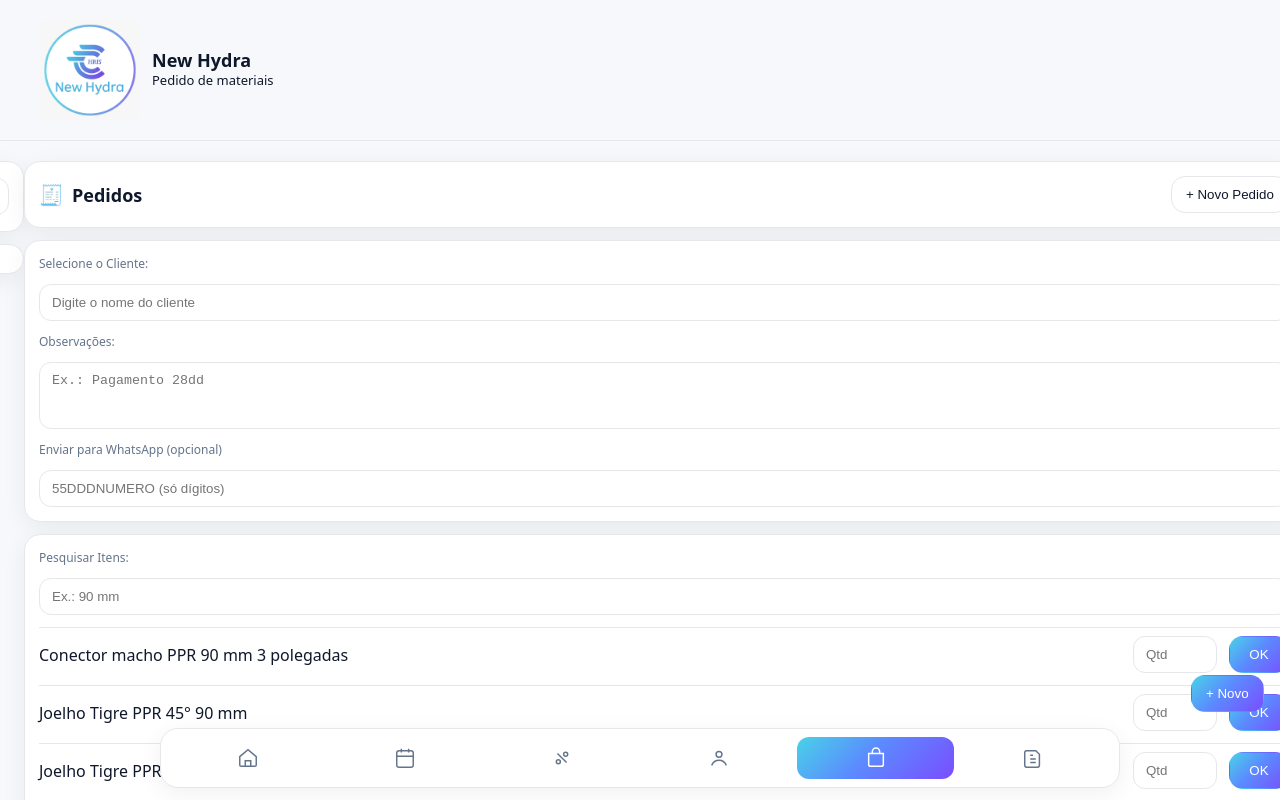
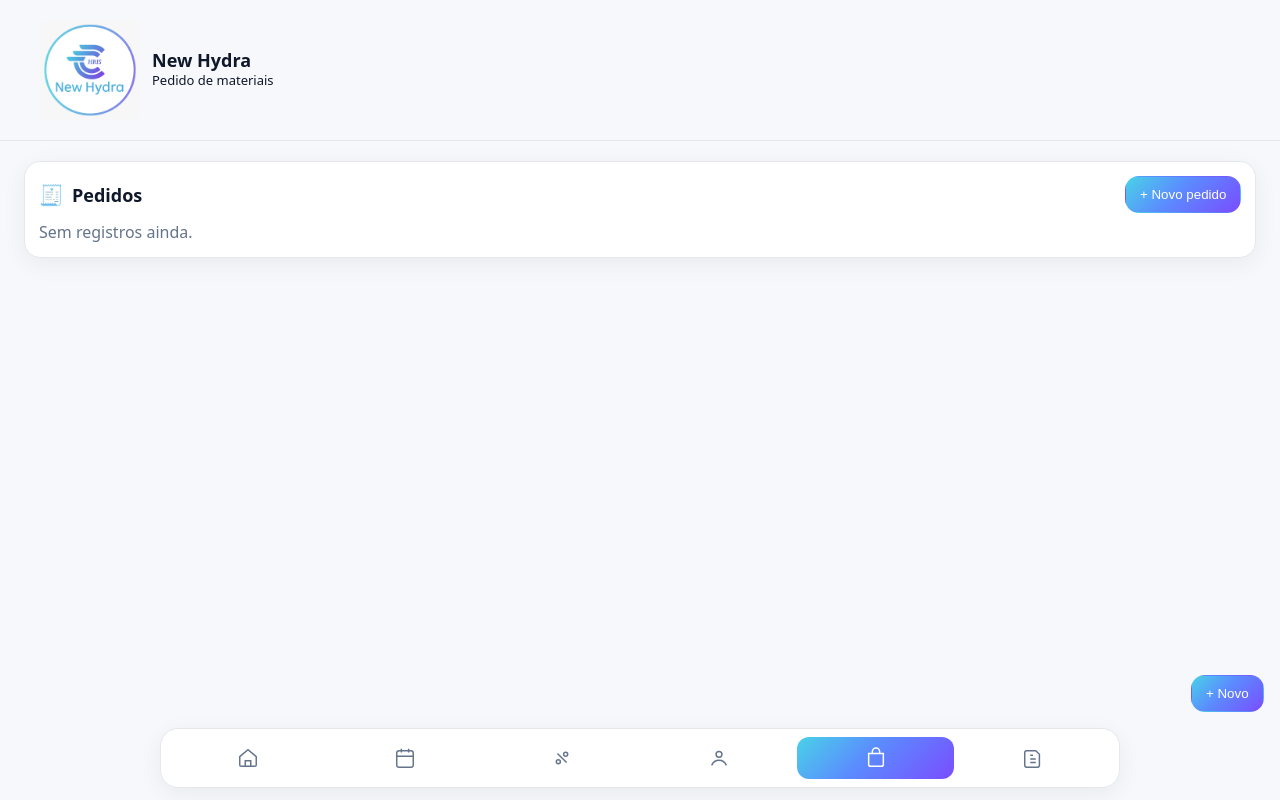
Before and after one commit to Gabriel-Tg/New-Hydra, a React (Vite) app: page / in a window 1280 px wide. Both pictures are taken after a click on the button 875 px from the left and 758 px from the top of the page. Built offline with nearby package versions, Linux system fonts and the light colour scheme.

Commit message:
Remoção de deslize

```diff
--- a/src/App.jsx
+++ b/src/App.jsx
@@ -1,4 +1,4 @@
-import React, { useEffect, useMemo, useRef, useState } from "react";
+import React, { useMemo, useState } from "react";
 import "./styles.mobile.css";
 import "./styles.desktop.css";
 import Header from "./components/Header.jsx";
@@ -23,83 +23,18 @@ const TABS = [
 
 export default function App() {
   const [tab, setTab] = useState("inicio");
-  const idx = useMemo(()=> TABS.findIndex(t=>t.key===tab), [tab]);
-
-  // título dinâmico no header
-  const screenTitle = useMemo(()=> (TABS.find(t=>t.key===tab)?.label || "Início"), [tab]);
-
-  // swipe - só em telas <= 900px
-  const trackRef = useRef(null);
-  const touch = useRef({ x0:0, x:0, dragging:false });
-
-  const onTouchStart = (e)=>{
-    if (window.innerWidth > 900) return;
-    const x = e.touches[0].clientX;
-    touch.current = { x0:x, x, dragging:true };
-  };
-  const onTouchMove = (e)=>{
-    if (!touch.current.dragging) return;
-    touch.current.x = e.touches[0].clientX;
-    const dx = touch.current.x - touch.current.x0;
-    if (trackRef.current){
-      trackRef.current.style.transition = "none";
-      const base = -idx * 100;
-      trackRef.current.style.transform = `translateX(calc(${base}vw + ${dx}px))`;
-    }
-  };
-  const onTouchEnd = ()=>{
-    if (!touch.current.dragging) return;
-    const dx = touch.current.x - touch.current.x0;
-    const threshold = 60; // px
-    let next = idx;
-    if (dx < -threshold) next = Math.min(idx+1, TABS.length-1);
-    if (dx > threshold)  next = Math.max(idx-1, 0);
-    setTab(TABS[next].key);
-    if (trackRef.current){
-      trackRef.current.style.transition = "";
-      trackRef.current.style.transform = `translateX(-${next*100}vw)`;
-    }
-    touch.current.dragging = false;
-  };
-
-  // sincroniza transform quando muda tab (ex.: clique na tabbar)
-  useEffect(()=>{
-    if (trackRef.current){
-      trackRef.current.style.transition = "transform 320ms cubic-bezier(.22,.61,.36,1)";
-      trackRef.current.style.transform = `translateX(-${idx*100}vw)`;
-    }
-  }, [idx]);
-
-  // integra botões "A Receber/A Pagar/Fluxo" (eventinho simples)
-  useEffect(()=>{
-    const h = (e)=>{
-      if (typeof e.detail !== "string") return;
-      if (!e.detail.startsWith("financeiro:")) return;
-      setTab("financeiro");
-    };
-    window.addEventListener("app:setTab", h);
-    return ()=> window.removeEventListener("app:setTab", h);
-  }, []);
+  const screenTitle = useMemo(
+    () => TABS.find(t => t.key === tab)?.label || "Início",
+    [tab]
+  );
+  const Active = useMemo(() => TABS.find(t => t.key === tab)?.component || Inicio, [tab]);
 
   return (
     <div className="app">
       <Header screenTitle={screenTitle} />
-
-      {/* Viewstack com swipe no mobile */}
-      <main className="main" onTouchStart={onTouchStart} onTouchMove={onTouchMove} onTouchEnd={onTouchEnd}>
-        <div
-          ref={trackRef}
-          className="views-track"
-          style={{ width: `calc(${TABS.length} * 100vw)` }}
-        >
-          {TABS.map(({ key, component:Comp })=>(
-            <section key={key} className="view">
-              {tab===key ? <Comp/> : <Comp/> /* mantém simples; pode lazy-load depois */}
-            </section>
-          ))}
-        </div>
+      <main className="main">
+        <Active />
       </main>
-
       <MobileTabBar tab={tab} setTab={setTab} />
       <NewMenu />
       <Toast />
--- a/src/lib/catalogo.jsx
+++ b/src/lib/catalogo.jsx
@@ -1,5 +1,3 @@
-// Catálogo base (exemplo). Você pode trocar/expandir depois.
-// A ordenação é feita por tamanho em mm (desc).
 export const catalogoBase = [
   { id: "tubo-ppr-90mm", desc: "Tubo Tigre PN20 PPR 90 mm 3 M" },
   { id: "uniao-ppr-90mm", desc: "União Tigre Dupla c/ Parafuso PPR 90 mm" },
@@ -15,7 +13,6 @@ export const catalogoBase = [
   { id: "joelho-90-20mm", desc: "Joelho 90 graus 20 mm soldável" },
 ];
 
-// extrai o primeiro número antes de "mm". Ex.: "90 mm" -> 90
 export function extractMm(desc = "") {
   const m = desc.toLowerCase().match(/(\d+(?:[\.,]\d+)?)\s*mm/);
   if (!m) return -Infinity;
@@ -23,7 +20,6 @@ export function extractMm(desc = "") {
   return isNaN(n) ? -Infinity : n;
 }
 
-// ordena por tamanho (mm) desc, depois A–Z
 export function sortByMmDesc(arr) {
   return [...arr].sort((a, b) => {
     const da = extractMm(a.desc);
--- a/src/pages/Pedidos.jsx
+++ b/src/pages/Pedidos.jsx
@@ -1,15 +1,13 @@
-import React, { useMemo, useRef, useState } from "react";
+import React, { useEffect, useMemo, useRef, useState } from "react";
 import { catalogoBase, sortByMmDesc } from "../lib/catalogo.jsx";
 
-// util simples para montar o texto do WhatsApp
+// monta texto do WhatsApp
 function montarMensagem({ cliente, itens, observacoes }) {
   const linhas = [];
   linhas.push("🧾 Pedido de Compra");
   linhas.push(`Cliente: ${cliente || "-"}`);
   linhas.push("-----------------");
-  itens.forEach((i) => {
-    linhas.push(`* ${i.desc} - Quantidade: ${i.qtd}`);
-  });
+  itens.forEach((i) => linhas.push(`* ${i.desc} - Quantidade: ${i.qtd}`));
   linhas.push("-----------------");
   linhas.push("Observações:");
   linhas.push(observacoes?.trim() ? observacoes.trim() : "-");
@@ -18,69 +16,37 @@ function montarMensagem({ cliente, itens, observacoes }) {
   return linhas.join("\n");
 }
 
-export default function Pedidos() {
-  // ---- estado do pedido ----
+// persistência simples
+const KEY = "pedidos_v1";
+function loadPedidos(){ try{ return JSON.parse(localStorage.getItem(KEY) || "[]"); }catch{ return []; } }
+function savePedidos(arr){ localStorage.setItem(KEY, JSON.stringify(arr)); }
+
+export default function Pedidos(){
+  // registro histórico
+  const [pedidos, setPedidos] = useState(loadPedidos());
+  useEffect(()=> savePedidos(pedidos), [pedidos]);
+
+  // estado do pedido atual
+  const [editando, setEditando] = useState(false); // controla se estamos em "Novo pedido"
   const [cliente, setCliente] = useState("");
   const [observacoes, setObservacoes] = useState("");
-  const [itensPedido, setItensPedido] = useState([]); // [{id, desc, qtd}]
+  const [itensPedido, setItensPedido] = useState([]);
+  const [waPhone, setWaPhone] = useState("");
+
+  // busca dinâmica — lista aparece SOMENTE quando há busca
   const [busca, setBusca] = useState("");
-  const [waPhone, setWaPhone] = useState(""); // opcional (55DDDNumero)
+  const [qtdMap, setQtdMap] = useState({});
+  const qtdRefs = useRef({});
 
-  // campo de cadastro manual de item
-  const [novoDesc, setNovoDesc] = useState("");
-  const [novoQtd, setNovoQtd] = useState("");
-
-  // quantidades digitadas na lista (mapa por id)
-  const [qtdMap, setQtdMap] = useState({});
-  const qtdRefs = useRef({}); // para focar/limpar campo após OK
-
-  // catálogo base (ordenado por mm desc)
   const catalogoOrdenado = useMemo(() => sortByMmDesc(catalogoBase), []);
-  const listaFiltrada = useMemo(() => {
+  const resultados = useMemo(() => {
     const q = busca.trim().toLowerCase();
-    if (!q) return catalogoOrdenado;
-    return catalogoOrdenado.filter((i) => i.desc.toLowerCase().includes(q));
+    if (q.length < 2) return []; // só mostra lista se tiver algo digitado
+    return catalogoOrdenado.filter(i => i.desc.toLowerCase().includes(q));
   }, [busca, catalogoOrdenado]);
 
-  // adiciona item ao pedido (ou soma quantidades se já existir)
-  function addItemAoPedido({ id, desc, qtd }) {
-    const n = Number(qtd);
-    if (!desc || !n || n <= 0) return;
-    setItensPedido((prev) => {
-      const idx = prev.findIndex((p) => p.id === id);
-      if (idx >= 0) {
-        const cp = [...prev];
-        cp[idx] = { ...cp[idx], qtd: cp[idx].qtd + n };
-        return cp;
-      }
-      return [...prev, { id, desc, qtd: n }];
-    });
-  }
-
-  function handleOkItem(it) {
-    const qtd = Number(qtdMap[it.id]);
-    if (!qtd || qtd <= 0) return;
-    addItemAoPedido({ id: it.id, desc: it.desc, qtd });
-    // limpa quantidade digitada daquele item
-    setQtdMap((m) => ({ ...m, [it.id]: "" }));
-    // foca novamente no input daquele item
-    const ref = qtdRefs.current[it.id];
-    if (ref) ref.focus();
-  }
-
-  function handleCadastrarManual() {
-    const desc = novoDesc.trim();
-    const qtd = Number(novoQtd);
-    if (!desc || !qtd || qtd <= 0) return;
-    // cria um id estável com base na descrição
-    const id = "man-" + desc.toLowerCase().replace(/\s+/g, "-").slice(0, 48);
-    addItemAoPedido({ id, desc, qtd });
-    setNovoDesc("");
-    setNovoQtd("");
-  }
-
-  function handleNovoPedido() {
-    if (!window.confirm("Iniciar um novo pedido? Isso limpará os campos.")) return;
+  function novoPedido(){
+    setEditando(true);
     setCliente("");
     setObservacoes("");
     setItensPedido([]);
@@ -89,157 +55,175 @@ export default function Pedidos() {
     setWaPhone("");
   }
 
-  function handleEnviarWhatsapp() {
-    if (!cliente.trim()) {
-      alert("Informe o cliente.");
-      return;
+  function cancelarPedido(){
+    setEditando(false);
   }
-    if (itensPedido.length === 0) {
-      alert("Adicione ao menos um item ao pedido.");
-      return;
+
+  function addItemAoPedido({ id, desc, qtd }){
+    const n = Number(qtd);
+    if (!desc || !n || n <= 0) return;
+    setItensPedido(prev=>{
+      const idx = prev.findIndex(x=>x.id===id);
+      if (idx>=0){
+        const cp=[...prev]; cp[idx]={...cp[idx], qtd: cp[idx].qtd + n}; return cp;
       }
+      return [...prev, {id, desc, qtd:n}];
+    });
+  }
+
+  function handleOkItem(it){
+    const qtd = Number(qtdMap[it.id]);
+    if (!qtd || qtd<=0) return;
+    addItemAoPedido({id:it.id, desc:it.desc, qtd});
+    setQtdMap(m=>({...m, [it.id]:""}));
+    const ref=qtdRefs.current[it.id]; if(ref) ref.focus();
+  }
+
+  function cadastrarManual(){
+    const desc = prompt("Descrição do item:");
+    if (!desc) return;
+    const qtd = Number(prompt("Quantidade:"));
+    if (!qtd || qtd<=0) return;
+    const id = "man-" + desc.toLowerCase().replace(/\s+/g,"-").slice(0,48);
+    addItemAoPedido({id, desc, qtd});
+  }
+
+  function finalizarEnviar(){
+    if (!cliente.trim()){ alert("Informe o cliente."); return; }
+    if (itensPedido.length===0){ alert("Adicione ao menos um item."); return; }
+
+    // salva no registro
+    const registro = {
+      id: Date.now().toString(36),
+      data: new Date().toISOString(),
+      cliente,
+      observacoes,
+      itens: itensPedido,
+    };
+    setPedidos(prev => [registro, ...prev]);
+
+    // WhatsApp
     const texto = montarMensagem({ cliente, itens: itensPedido, observacoes });
     const base = "https://wa.me/";
-    const phone = waPhone.replace(/\D/g, ""); // só dígitos
-    const url = phone ? `${base}${phone}?text=${encodeURIComponent(texto)}` : `${base}?text=${encodeURIComponent(texto)}`;
+    const phone = waPhone.replace(/\D/g,"");
+    const url = phone ? `${base}${phone}?text=${encodeURIComponent(texto)}`
+                      : `${base}?text=${encodeURIComponent(texto)}`;
     window.open(url, "_blank");
+
+    // encerra edição
+    setEditando(false);
   }
 
   return (
     <div className="stack fade-in">
-      {/* Cabeçalho/ação */}
+      {/* Registro de pedidos */}
       <div className="card">
-        <div style={{ display: "flex", justifyContent: "space-between", alignItems: "center", gap: 12, flexWrap: "wrap" }}>
-          <div style={{ display: "flex", alignItems: "center", gap: 8 }}>
-            <span style={{ fontSize: 20 }}>🧾</span>
-            <div style={{ fontWeight: 800, fontSize: 18 }}>Pedidos</div>
+        <div style={{display:"flex", justifyContent:"space-between", alignItems:"center", gap:12, flexWrap:"wrap"}}>
+          <div style={{display:"flex", alignItems:"center", gap:8}}>
+            <span style={{fontSize:20}}>🧾</span>
+            <div style={{fontWeight:800, fontSize:18}}>Pedidos</div>
           </div>
-          <button className="btn ripple" onClick={handleNovoPedido}>+ Novo Pedido</button>
+          <button className="btn primary ripple" onClick={novoPedido}>+ Novo pedido</button>
+        </div>
+        {pedidos.length===0 ? (
+          <div className="muted" style={{marginTop:8}}>Sem registros ainda.</div>
+        ) : (
+          <div className="table-card" style={{marginTop:12}}>
+            {pedidos.map(p => (
+              <div key={p.id} className="table-row">
+                <div style={{minWidth:92}}>{new Date(p.data).toLocaleDateString("pt-BR")}</div>
+                <div style={{flex:1}}>{p.cliente}</div>
+                <div className="muted" style={{minWidth:100}}>{p.itens.length} item(ns)</div>
+                <button className="btn ripple" onClick={()=>{
+                  const texto = montarMensagem({ cliente: p.cliente, itens: p.itens, observacoes: p.observacoes });
+                  const url = `https://wa.me/?text=${encodeURIComponent(texto)}`;
+                  window.open(url, "_blank");
+                }}>Reenviar WhatsApp</button>
+              </div>
+            ))}
+          </div>
+        )}
+      </div>
+
+      {/* Editor de pedido (aparece só quando clicou em Novo pedido) */}
+      {editando && (
+        <>
+          {/* Cliente / Observações / WhatsApp */}
+          <div className="card">
+            <div className="stack">
+              <label className="muted" style={{fontSize:12}}>Cliente</label>
+              <input className="input" placeholder="Digite o nome do cliente" value={cliente} onChange={e=>setCliente(e.target.value)} />
+              <label className="muted" style={{fontSize:12}}>Observações</label>
+              <textarea className="input" rows={3} placeholder="Ex.: Pagamento 28dd" value={observacoes} onChange={e=>setObservacoes(e.target.value)} />
+              <label className="muted" style={{fontSize:12}}>WhatsApp (opcional) — 55DDDNUMERO</label>
+              <input className="input" inputMode="numeric" placeholder="55DDDNUMERO" value={waPhone} onChange={e=>setWaPhone(e.target.value)} />
             </div>
           </div>
 
-      {/* Cliente */}
+          {/* Busca → lista aparece apenas quando buscar */}
           <div className="card">
             <div className="stack">
-          <label className="muted" style={{ fontSize: 12 }}>Selecione o Cliente:</label>
+              <label className="muted" style={{fontSize:12}}>Pesquisar Itens:</label>
               <input
                 className="input"
-            list="clientes-datalist"
-            placeholder="Digite o nome do cliente"
-            value={cliente}
-            onChange={(e) => setCliente(e.target.value)}
+                placeholder='Ex.: "50 mm"'
+                value={busca}
+                onChange={e=>setBusca(e.target.value)}
               />
-          {/* se tiver uma lista de clientes, você pode preencher o datalist */}
-          <datalist id="clientes-datalist">
-            {/* <option value="Gabriel" />
-            <option value="Thiago Souza" /> */}
-          </datalist>
-
-          <label className="muted" style={{ fontSize: 12 }}>Observações:</label>
-          <textarea
-            className="input"
-            rows={3}
-            placeholder="Ex.: Pagamento 28dd"
-            value={observacoes}
-            onChange={(e) => setObservacoes(e.target.value)}
-          />
-
-          <div className="row">
-            <div className="stack" style={{ flex: 1, minWidth: 180 }}>
-              <label className="muted" style={{ fontSize: 12 }}>Enviar para WhatsApp (opcional)</label>
-              <input
-                className="input"
-                placeholder="55DDDNUMERO (só dígitos)"
-                value={waPhone}
-                onChange={(e) => setWaPhone(e.target.value)}
-                inputMode="numeric"
-              />
-            </div>
-          </div>
-        </div>
+              <div className="muted" style={{fontSize:12}}>Dica: digite pelo menos 2 caracteres.</div>
             </div>
 
-      {/* Busca + lista dinâmica */}
-      <div className="card">
-        <div className="stack">
-          <label className="muted" style={{ fontSize: 12 }}>Pesquisar Itens:</label>
+            {resultados.length>0 && (
+              <div className="stack" style={{marginTop:12}}>
+                {resultados.map(it=>(
+                  <div key={it.id} className="row" style={{alignItems:"center", justifyContent:"space-between", borderTop:"1px solid var(--border)", paddingTop:8}}>
+                    <div style={{flex:1, paddingRight:8}}>{it.desc}</div>
                     <input
-            className="input"
-            placeholder="Ex.: 90 mm"
-            value={busca}
-            onChange={(e) => setBusca(e.target.value)}
-          />
-        </div>
-
-        <div className="stack" style={{ marginTop: 12 }}>
-          {listaFiltrada.map((it) => (
-            <div key={it.id} className="row" style={{ alignItems: "center", justifyContent: "space-between", borderTop: "1px solid var(--border)", paddingTop: 8 }}>
-              <div style={{ flex: 1, paddingRight: 8 }}>{it.desc}</div>
-
-              <input
-                ref={(el) => (qtdRefs.current[it.id] = el)}
+                      ref={el => (qtdRefs.current[it.id]=el)}
                       className="input"
                       placeholder="Qtd"
                       inputMode="numeric"
-                style={{ width: 84 }}
+                      style={{width:84}}
                       value={qtdMap[it.id] ?? ""}
-                onChange={(e) => setQtdMap((m) => ({ ...m, [it.id]: e.target.value }))}
+                      onChange={e=>setQtdMap(m=>({...m, [it.id]: e.target.value}))}
                     />
-
-              <button className="btn primary ripple" onClick={() => handleOkItem(it)} style={{ minWidth: 60 }}>
-                OK
-              </button>
+                    <button className="btn primary ripple" style={{minWidth:60}} onClick={()=>handleOkItem(it)}>OK</button>
                   </div>
                 ))}
 
-          {/* Cadastro manual simples */}
-          <div className="row" style={{ alignItems: "center", justifyContent: "space-between", borderTop: "1px solid var(--border)", paddingTop: 8 }}>
-            <input
-              className="input"
-              placeholder="Cadastrar item (descrição)"
-              value={novoDesc}
-              onChange={(e) => setNovoDesc(e.target.value)}
-              style={{ flex: 1, marginRight: 8 }}
-            />
-            <input
-              className="input"
-              placeholder="Qtd"
-              inputMode="numeric"
-              value={novoQtd}
-              onChange={(e) => setNovoQtd(e.target.value)}
-              style={{ width: 84 }}
-            />
-            <button className="btn ripple" onClick={handleCadastrarManual}>Adicionar</button>
+                {/* cadastrar manual direto daqui */}
+                <div className="row" style={{alignItems:"center", justifyContent:"space-between", borderTop:"1px solid var(--border)", paddingTop:8}}>
+                  <div className="muted" style={{flex:1, paddingRight:8}}>Não encontrou? Cadastre manualmente.</div>
+                  <button className="btn ripple" onClick={cadastrarManual}>Cadastrar item</button>
                 </div>
               </div>
+            )}
           </div>
 
           {/* Itens do pedido */}
           <div className="card">
-        <div style={{ fontWeight: 700, marginBottom: 8 }}>Itens do Pedido</div>
-        {itensPedido.length === 0 ? (
+            <div style={{fontWeight:700, marginBottom:8}}>Itens do Pedido</div>
+            {itensPedido.length===0 ? (
               <div className="muted">Nenhum item adicionado ainda.</div>
             ) : (
               <div className="table-card">
-            {itensPedido.map((p) => (
+                {itensPedido.map(p=>(
                   <div key={p.id} className="table-row">
-                <div style={{ flex: 1 }}>{p.desc}</div>
-                <div style={{ minWidth: 90, textAlign: "right" }}><strong>x {p.qtd}</strong></div>
-                <button className="btn ripple" onClick={() => setItensPedido((prev) => prev.filter((x) => x.id !== p.id))}>
-                  Remover
-                </button>
+                    <div style={{flex:1}}>{p.desc}</div>
+                    <div style={{minWidth:90, textAlign:"right"}}><strong>x {p.qtd}</strong></div>
+                    <button className="btn ripple" onClick={()=>setItensPedido(prev=>prev.filter(x=>x.id!==p.id))}>Remover</button>
                   </div>
                 ))}
               </div>
             )}
 
-        <div style={{ display: "flex", justifyContent: "flex-end", marginTop: 12, gap: 8 }}>
-          <button className="btn ripple" onClick={handleNovoPedido}>Descartar</button>
-          <button className="btn primary ripple" onClick={handleEnviarWhatsapp}>
-            Finalizar e enviar ao WhatsApp
-          </button>
+            <div style={{display:"flex", justifyContent:"space-between", marginTop:12, gap:8, flexWrap:"wrap"}}>
+              <button className="btn ripple" onClick={cancelarPedido}>Cancelar</button>
+              <button className="btn primary ripple" onClick={finalizarEnviar}>Finalizar e enviar ao WhatsApp</button>
             </div>
           </div>
+        </>
+      )}
     </div>
   );
 }
```
Lines whose indentation alone changed are shown as unchanged.
